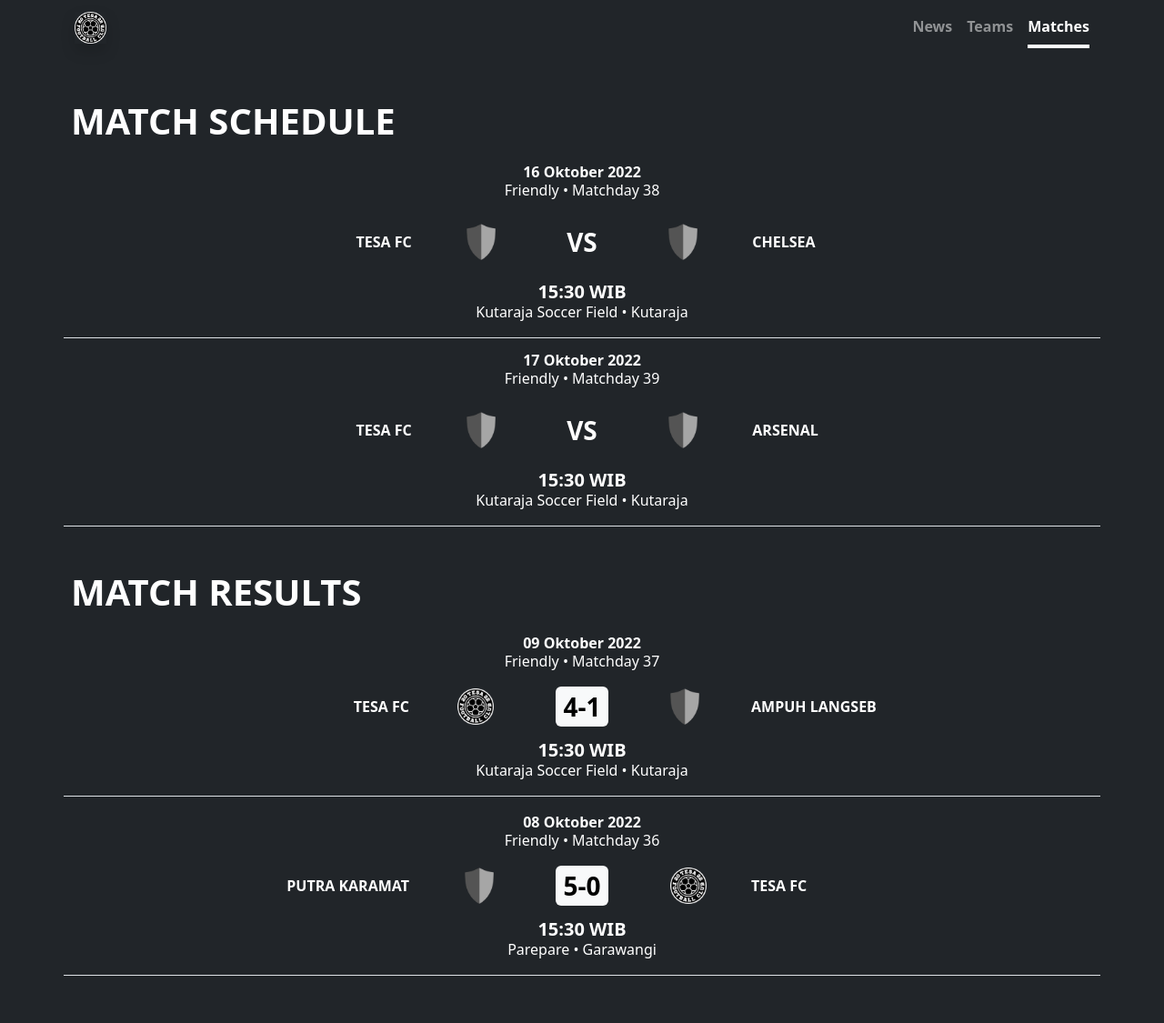
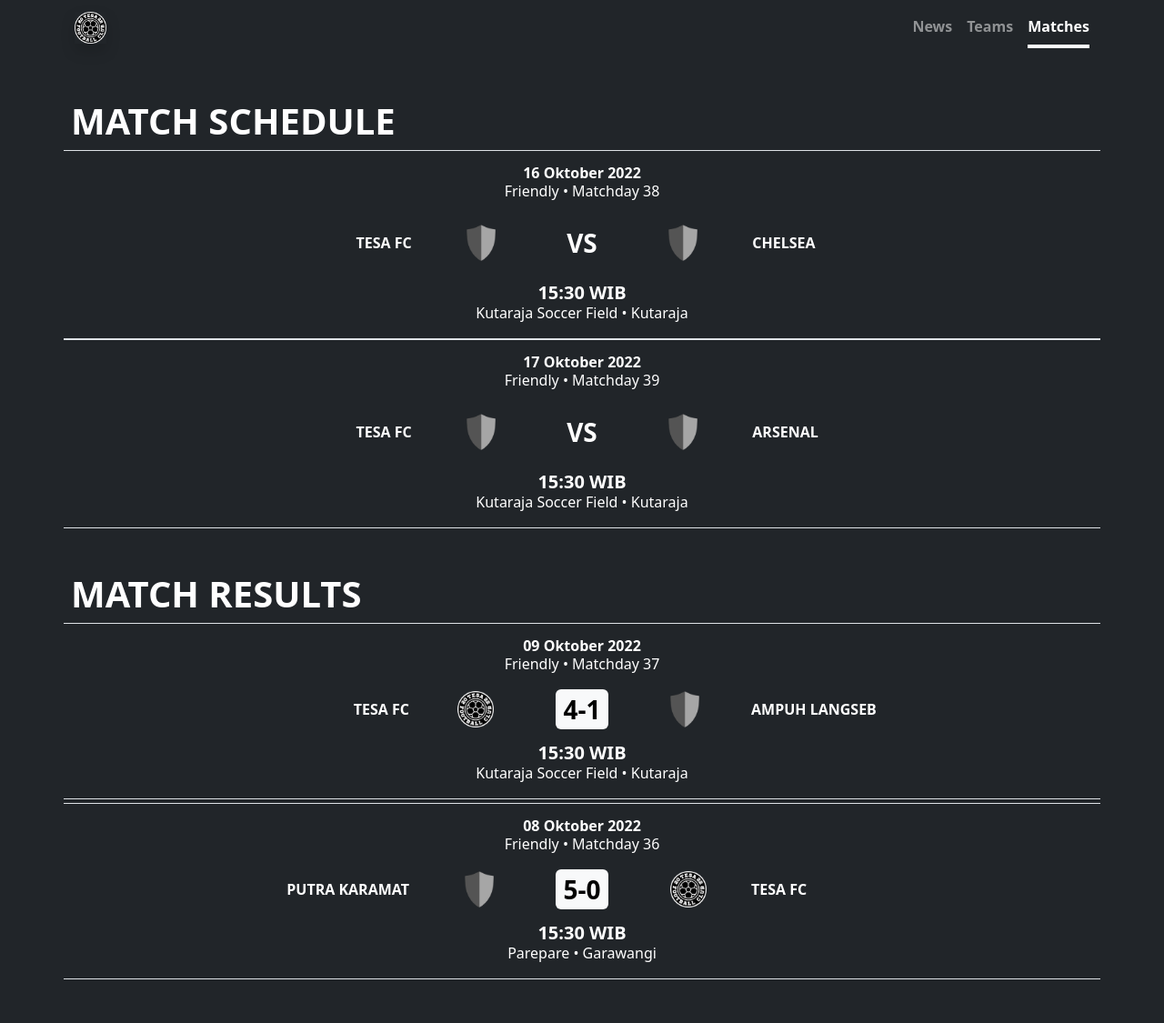
Before and after one commit to tesafc/tesafc.github.io, a Jekyll site: the page built from matches.html, in a window 1280 px wide. Shown: the whole page at 91% size. Built offline with Jekyll 4.4.1, drawn with Linux system fonts in a browser that asks for light colours.

Commit message:
Update matches.html

```diff
--- a/matches.html
+++ b/matches.html
@@ -10,7 +10,7 @@
     <div class="row row-cols-1 g-0">
       {% for match in schedules %}
       <div class="col">
-        <div class="card text-bg-dark border-0 border-bottom rounded-0 px-0 py-2">
+        <div class="card text-bg-dark border-0 border-top border-bottom rounded-0 px-0 py-2">
           <div class="card-header bg-transparent border-0">
             <p class="card-text text-center text-capitalize fw-bolder mb-0 lh-1">{{ match.time }}</p>
             <p class="card-text text-center text-capitalize text-uppercase mb-0">{{ match.competition }} • {{ match.matchday }}</p>
@@ -50,7 +50,7 @@
     <div class="row row-cols-1 g-1">
       {% for match in results reversed %}
       <div class="col">
-        <div class="card text-bg-dark border-0 border-bottom rounded-0 px-0 py-2">
+        <div class="card text-bg-dark border-0 border-top border-bottom rounded-0 px-0 py-2">
           <div class="card-header bg-transparent border-0">
             <p class="card-text text-center text-capitalize fw-bolder mb-0 lh-1">{{ match.time }}</p>
             <p class="card-text text-center text-capitalize text-uppercase mb-0">{{ match.competition }} • {{ match.matchday }}</p>
```
